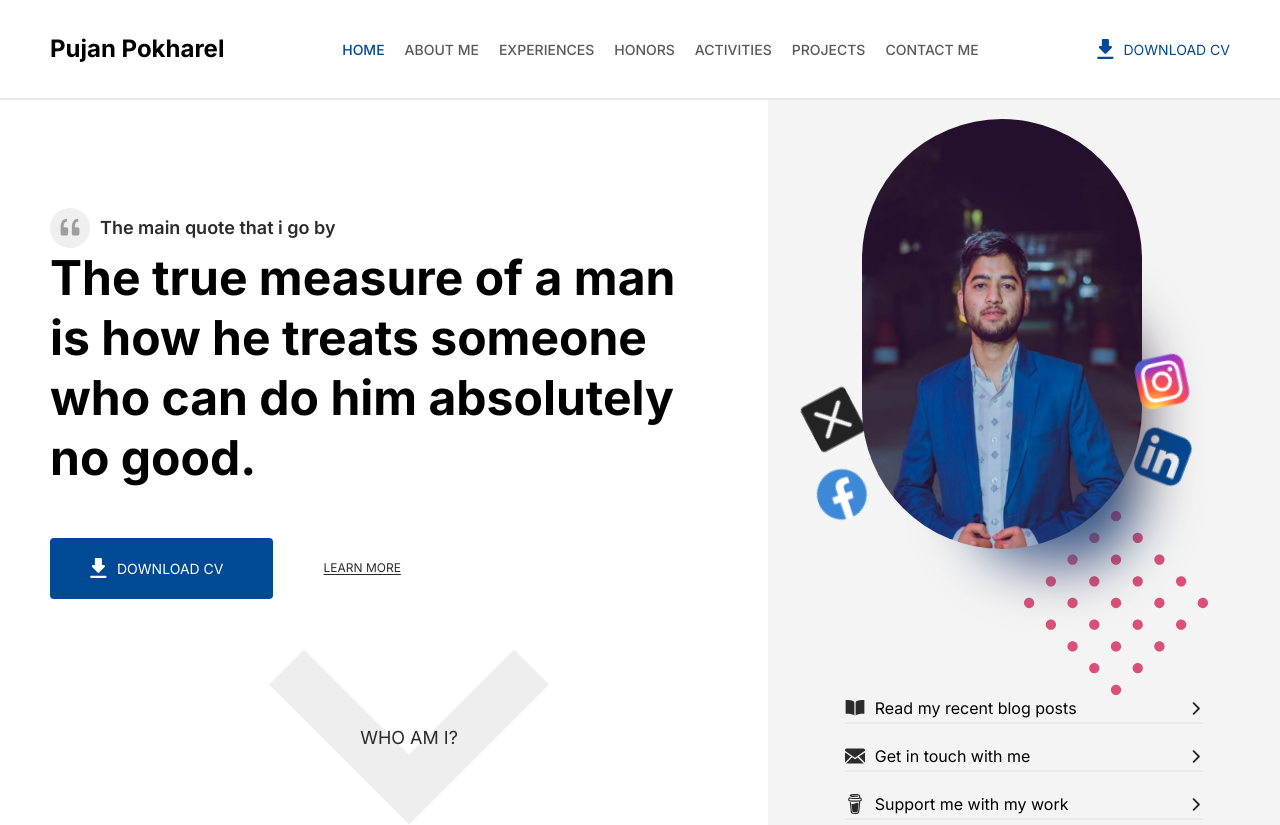
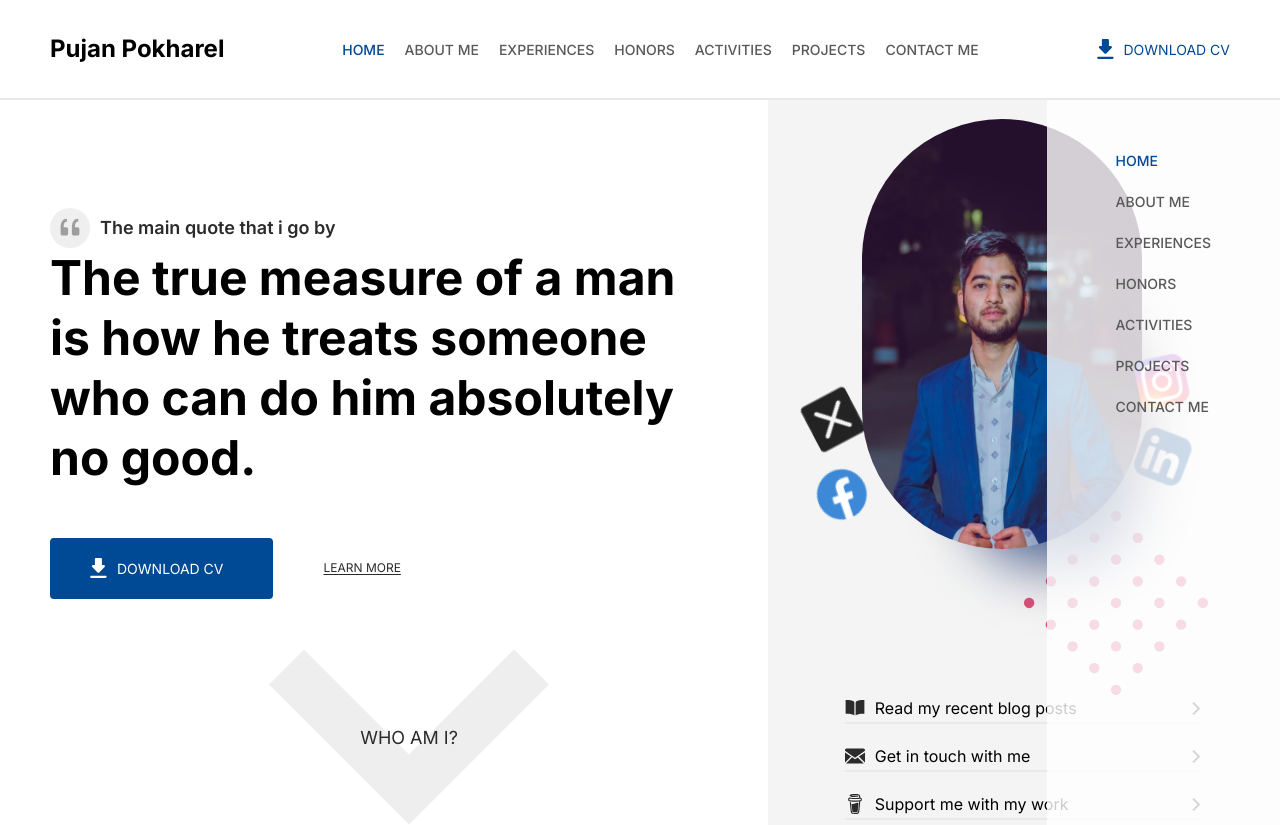
Before and after one commit to pujanpokharelofficial/Portfolio, a SvelteKit app: page / in a window 1280 px wide. Shown: the top 825 px of the page. Built offline with nearby package versions, Linux system fonts and the light colour scheme.

Commit message:
Basic side nav markup complete.

```diff
--- a/src/routes/global/nav.svelte
+++ b/src/routes/global/nav.svelte
@@ -44,11 +44,9 @@
 	</a>
 
 	<div
-		class="side_nav absolute w-full bg-red-300 left-0 top-0 h-screen p-block hidden flex-col justify-between"
+		class="side_nav absolute w-max right-0 top-[100px] h-screen p-block flex flex-col items-center justify-between"
 	>
-		<div
-			class="navlinks uppercase text-info text-black-light flex space-x-small PD:space-x-standard"
-		>
+		<div class="navlinks uppercase text-info text-black-light flex flex-col space-y-standard">
 			{#each Object.entries(navlinks) as [displayName, href]}
 				<a
 					class={(displayName == $activeNav && 'text-blue-dark font-medium') ||
@@ -72,7 +70,8 @@
 </nav>
 
 <style>
-	nav {
+	nav,
+	.side_nav {
 		background: rgba(255, 255, 255, 0.8);
 		backdrop-filter: blur(20px);
 	}
```
